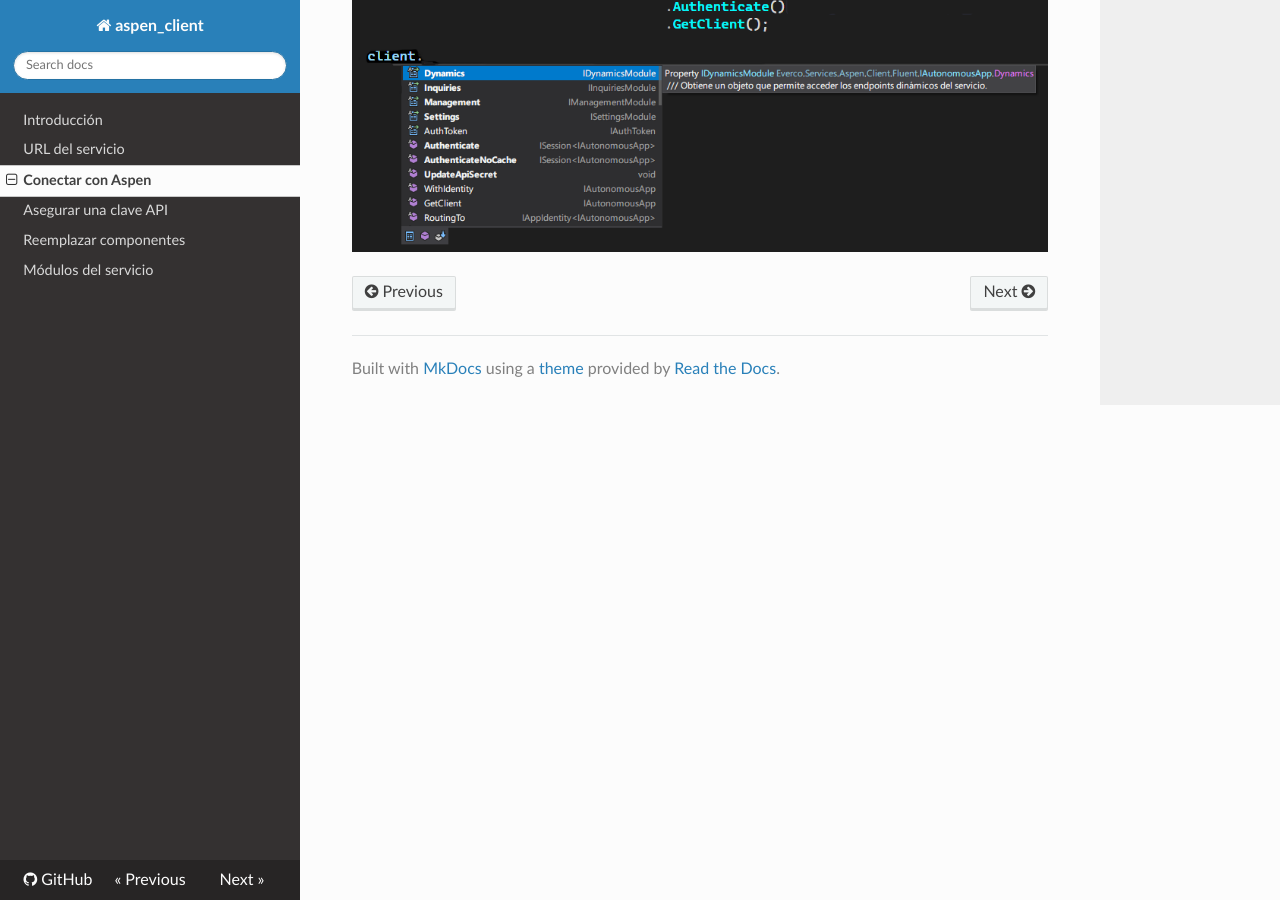
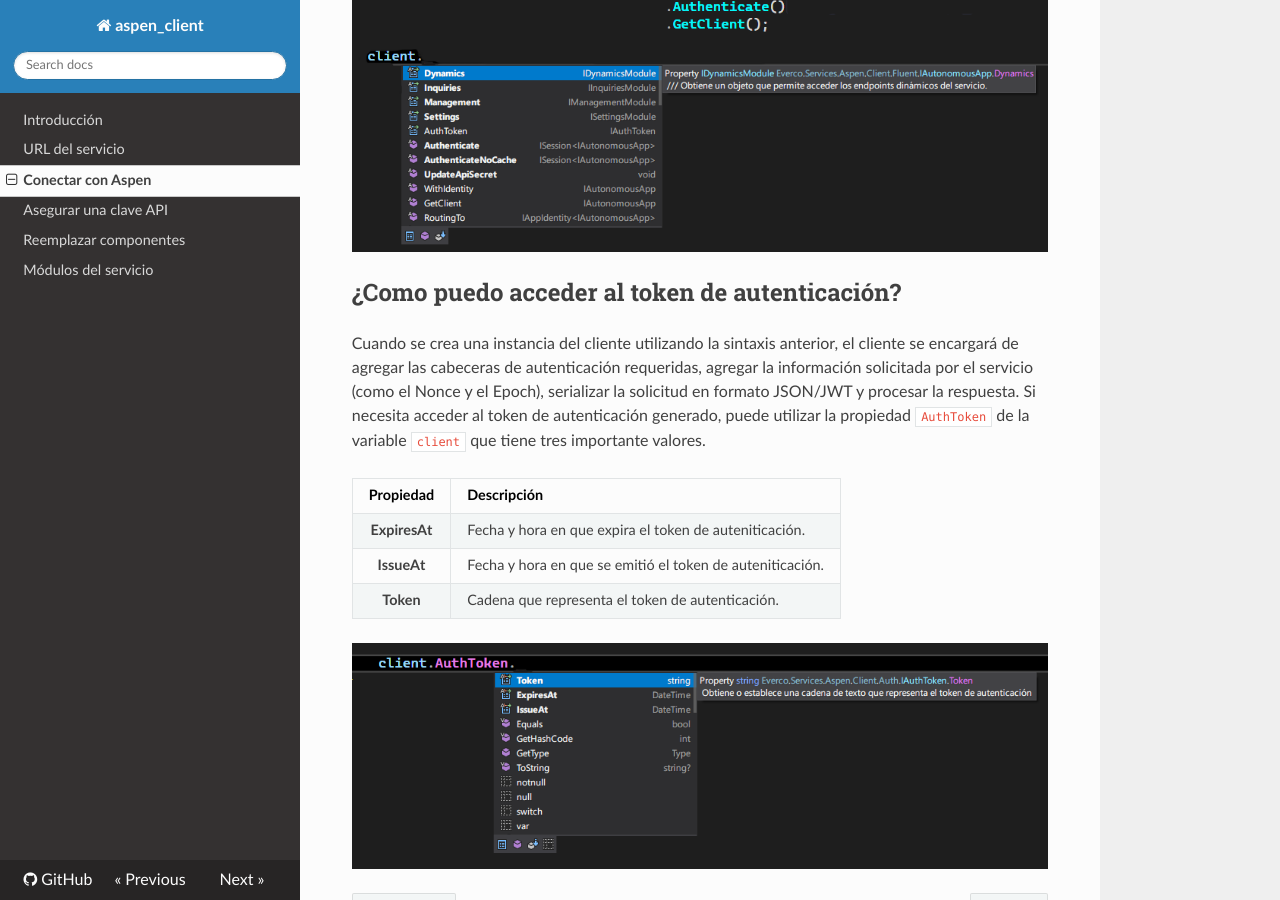
Before and after one commit to RD-Processa/Everco.Services.Aspen.Client.Docs, an MkDocs documentation site: the page built from docs/ManageApiKey.md, in a window 1280 px wide and 900 px high, scrolled down 1868 px. Built offline with MkDocs 1.6.1, drawn with Linux system fonts in a browser that asks for light colours; nearby versions of some CDN libraries; old or Windows-style settings are respelled for this version of MkDocs.

Commit message:
AuthToken

```diff
--- a/docs/ManageApiKey.md
+++ b/docs/ManageApiKey.md
@@ -51,3 +51,15 @@ var client = AutonomousApp.Initialize()
 A través de la variable `client` podrá acceder a los módulos del servicio Aspen como veremos más adelante.
 
 ![IntelliSense](https://github.com/RD-Processa/Everco.Services.Aspen.Client.Docs/blob/master/images/IntelliSense.png?raw=true)
+
+## ¿Como puedo acceder al token de autenticación?
+
+Cuando se crea una instancia del cliente utilizando la sintaxis anterior, el cliente se encargará de agregar las cabeceras de autenticación requeridas, agregar la información solicitada por el servicio (como el Nonce y el Epoch), serializar la solicitud en formato JSON/JWT y procesar la respuesta. Si necesita acceder al token de autenticación generado, puede utilizar la propiedad `AuthToken` de la variable `client` que tiene tres importante valores.
+
+| Propiedad | Descripción |
+| :-:|---|
+| **ExpiresAt** | Fecha y hora en que expira el token de auteniticación. |
+| **IssueAt** | Fecha y hora en que se emitió el token de auteniticación. |
+| **Token** | Cadena que representa el token de autenticación. |
+
+![AuthToken](https://github.com/RD-Processa/Everco.Services.Aspen.Client.Docs/blob/master/images/AuthToken.png?raw=true)
```
Also changed, not shown: images/AuthToken.png (added).
